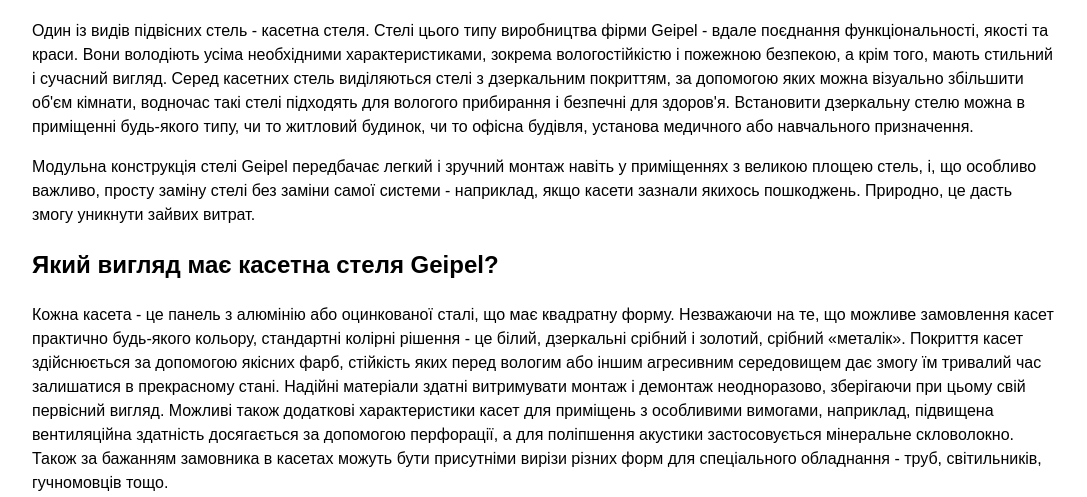
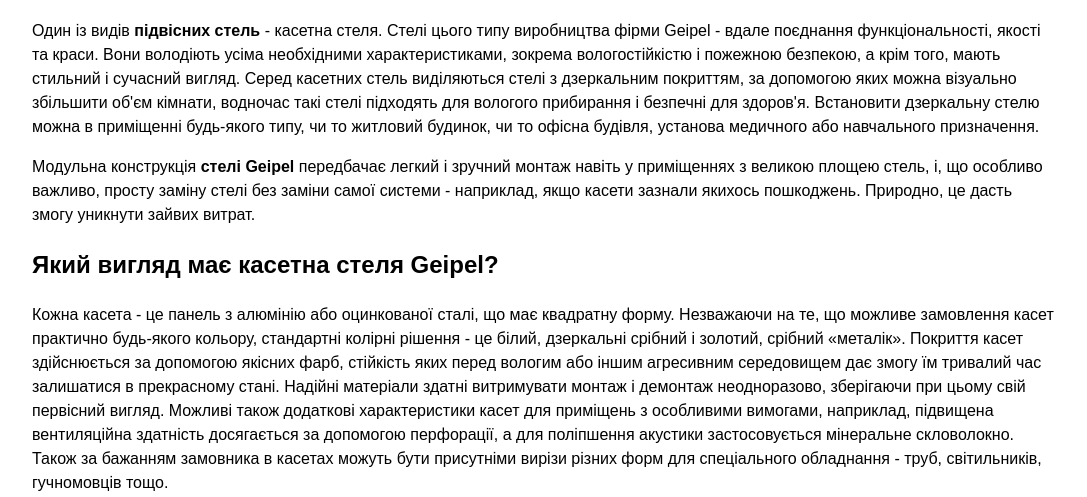
Before and after one commit to iamcodergirl/test-task-05-25, a plain HTML site: page index.html in a window 1280 px wide. Shown: the part 72-569 px from the top of the page, without its empty margins (96-1183 px from the left). Drawn offline with Linux system fonts and the light colour scheme.

Commit message:
Update text

```diff
--- a/index.html
+++ b/index.html
@@ -14,7 +14,7 @@
 					<h1>Підвісні стелі «Geipel»</h1>
 				</div>
 				<p>
-					Один із видів підвісних стель - касетна стеля. Стелі цього
+					Один із видів <strong>підвісних стель</strong> - касетна стеля. Стелі цього
 					типу виробництва фірми Geipel - вдале поєднання
 					функціональності, якості та краси. Вони володіють усіма
 					необхідними характеристиками, зокрема вологостійкістю і
@@ -28,7 +28,7 @@
 					навчального призначення.
 				</p>
 				<p>
-					Модульна конструкція стелі Geipel передбачає легкий і
+					Модульна конструкція <strong>стелі Geipel</strong> передбачає легкий і
 					зручний монтаж навіть у приміщеннях з великою площею стель,
 					і, що особливо важливо, просту заміну стелі без заміни самої
 					системи - наприклад, якщо касети зазнали якихось пошкоджень.
```
